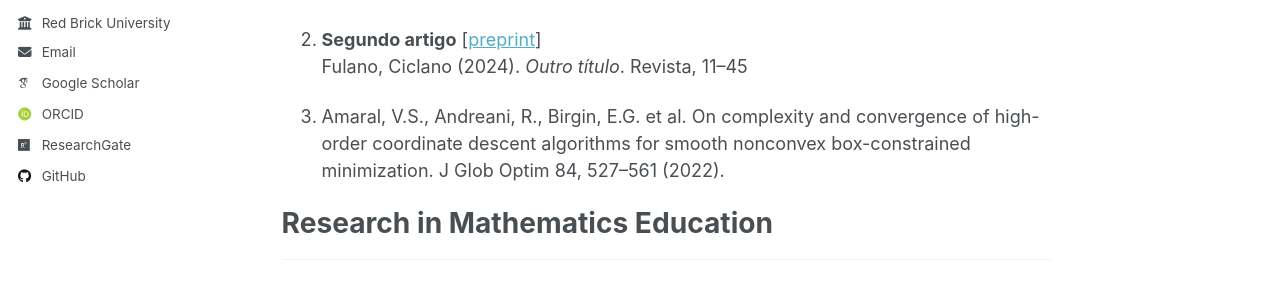
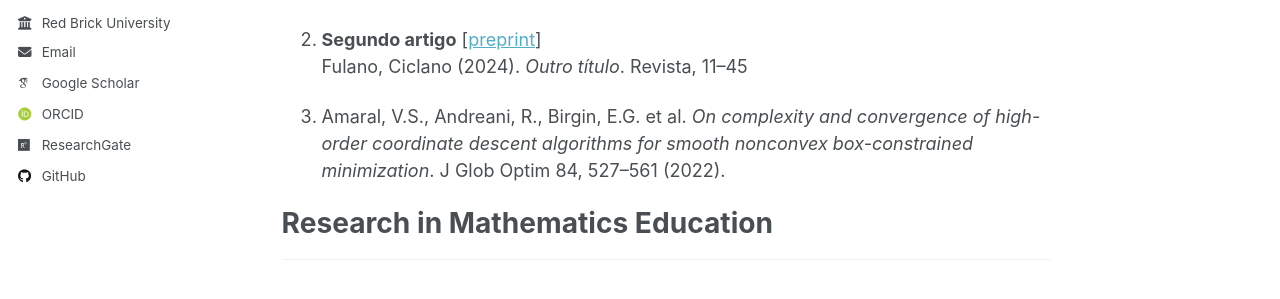
Before and after one commit to vitalianoamaral/vitalianoamaral.github.io, a Jekyll site: the page built from _pages/research.md, in a window 1280 px wide and 1042 px high. Shown: the part 383-682 px from the top of the window. Built offline with Jekyll 4.4.1, drawn with Linux system fonts in a browser that asks for light colours; some web fonts are replaced.

```diff
--- a/_pages/research.md
+++ b/_pages/research.md
@@ -18,7 +18,7 @@ author_profile: true
 1. **Segundo artigo** [<a href="#">preprint</a>]
    Fulano, Ciclano (2024). *Outro título*. Revista, 11–45
 
-1. Amaral, V.S., Andreani, R., Birgin, E.G. et al. On complexity and convergence of high-order coordinate descent algorithms for smooth nonconvex box-constrained minimization. J Glob Optim 84, 527–561 (2022).
+1. Amaral, V.S., Andreani, R., Birgin, E.G. et al. *On complexity and convergence of high-order coordinate descent algorithms for smooth nonconvex box-constrained minimization*. J Glob Optim 84, 527–561 (2022).
 
 
 # Research in Mathematics Education
```
